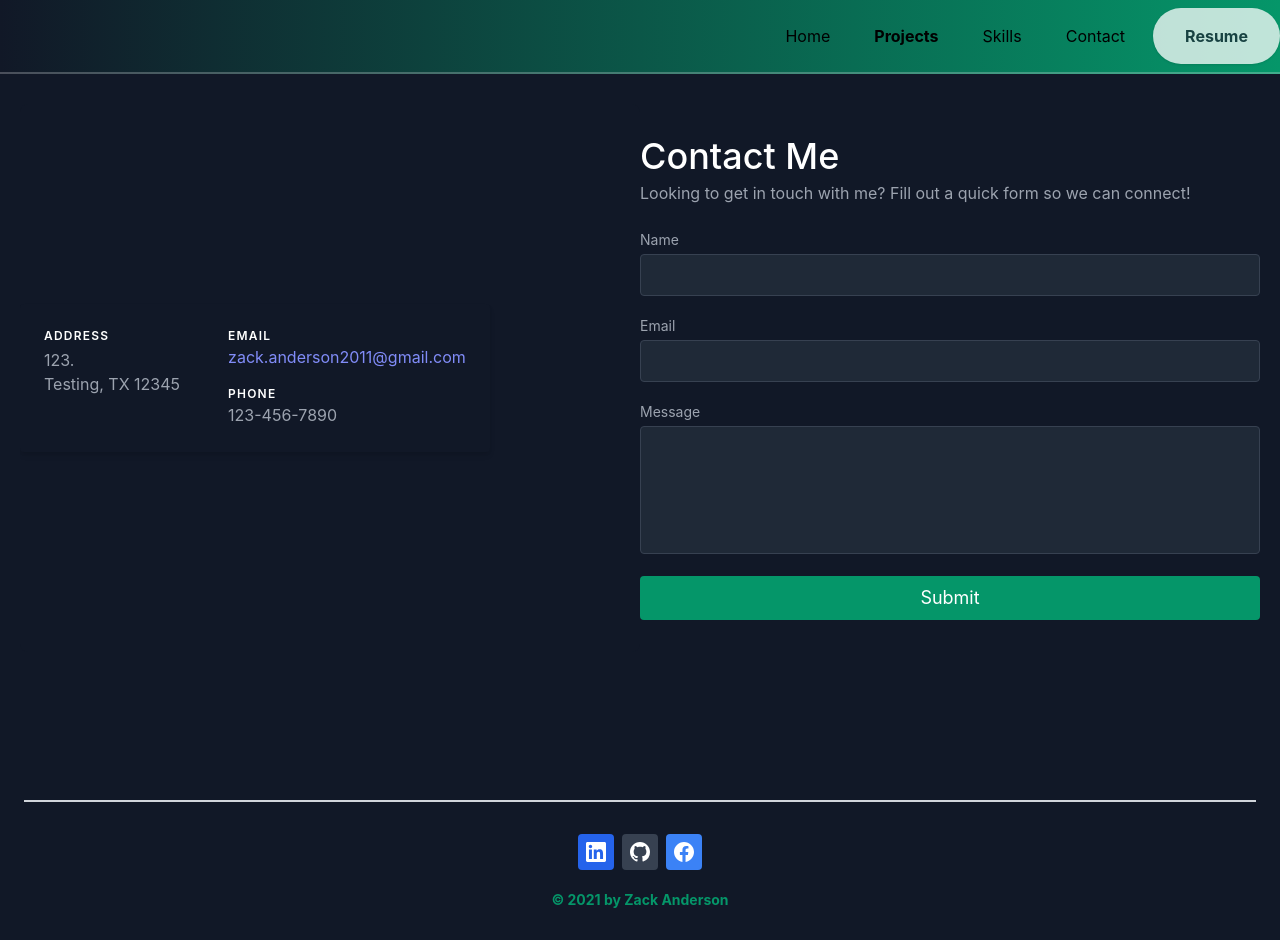
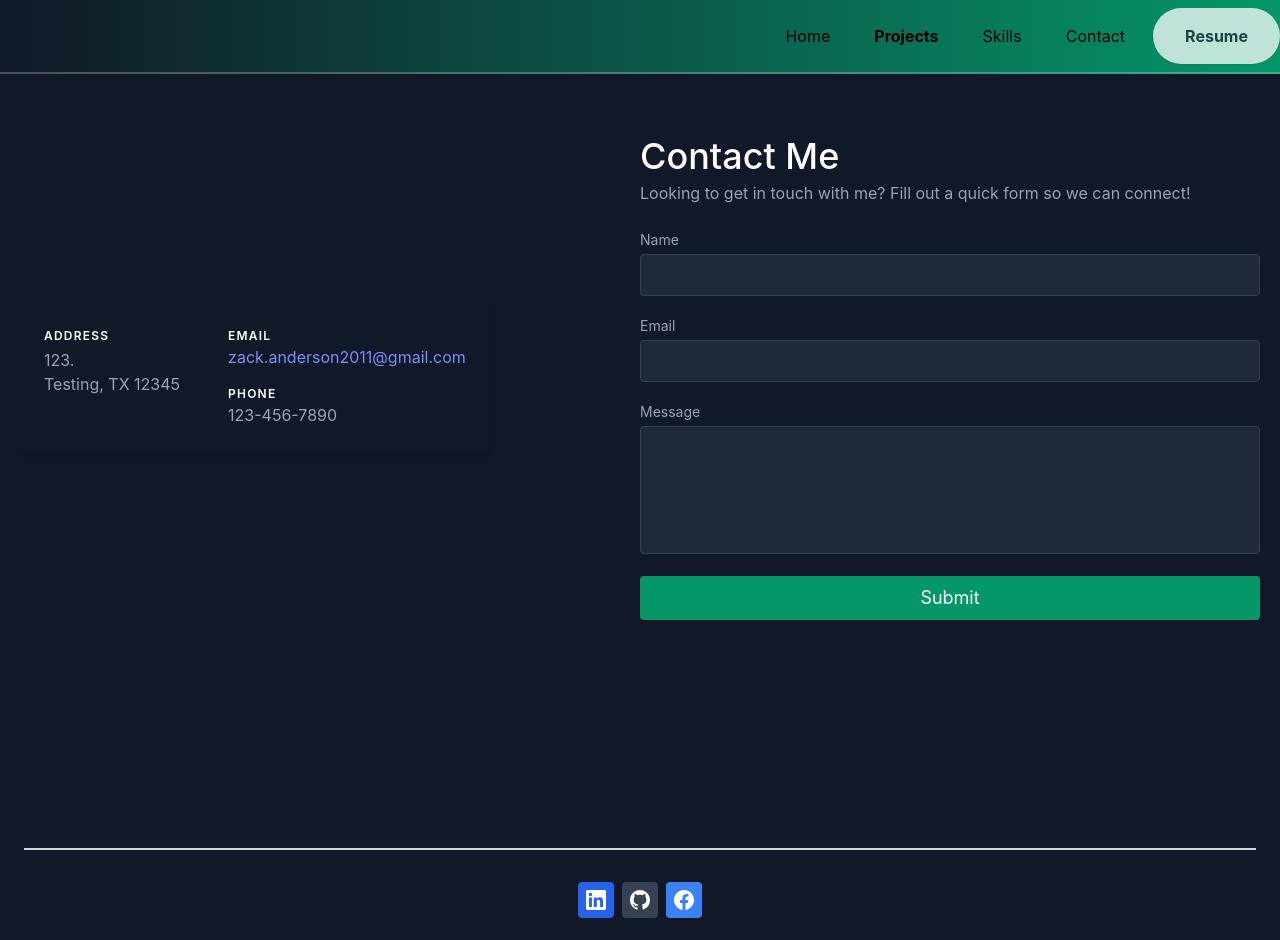
Before and after one commit to Zanderson91/react-portfolio, a React (Create React App) app in the folder react-portfolio/: page /contact in a window 1280 px wide. Shown: the top 940 px of the page. Built offline with nearby package versions, Linux system fonts and the light colour scheme.

Commit message:
tidying up styles

```diff
--- a/react-portfolio/package.json
+++ b/react-portfolio/package.json
@@ -9,6 +9,7 @@
     "@testing-library/user-event": "^12.8.3",
     "react": "^17.0.2",
     "react-dom": "^17.0.2",
+    "react-particles-js": "^3.5.3",
     "react-pdf": "^5.4.0",
     "react-router": "^5.2.1",
     "react-router-dom": "^5.3.0",
--- a/react-portfolio/src/App.js
+++ b/react-portfolio/src/App.js
@@ -5,7 +5,6 @@ import Nav from "./components/nav";
 import Projects from "./components/projects";
 import Skills from "./components/skills";
 import Contact from "./components/contact";
-import Resume from "./components/resume";
 import { Route, Switch } from 'react-router';
 import "./App.css";
 
--- a/react-portfolio/src/components/footer.js
+++ b/react-portfolio/src/components/footer.js
@@ -3,9 +3,10 @@ function Footer() {
     <div>
       <footer class="footer bg-dark relative pt-1 border-b-2 ">
         <div class="container mx-auto px-6 items-center">
-          <div class="mt-16 pb-24 border-t-2 border-gray-300 flex flex-col items-center">
+          <div class="mt-28 pb-20 border-t-2 border-gray-300 flex flex-col items-center">
             <div class="sm:w-2/3 text-center py-6">
               <div class="flex flex-wrap justify-center gap-2 pt-2">
+                <a href="http://www.github.com/Zanderson91">
                   <button class="bg-blue-600 p-2 font-semibold text-white inline-flex items-center space-x-2 rounded">
                     <svg
                       class="w-5 h-5 fill-current"
@@ -18,7 +19,12 @@ function Footer() {
                       </g>
                     </svg>
                   </button>
-                <button class="bg-gray-700 p-2 font-semibold text-white inline-flex items-center space-x-2 rounded">
+                </a>
+                <a href="http://www.github.com/Zanderson91">
+                  <button
+                    class="bg-gray-700 p-2 font-semibold text-white inline-flex items-center space-x-2 rounded"
+                    href="http://www.github.com"
+                  >
                     <svg
                       xmlns="http://www.w3.org/2000/svg"
                       aria-hidden="true"
@@ -37,6 +43,8 @@ function Footer() {
                       </g>
                     </svg>
                   </button>
+                </a>
+                <a href="https://www.facebook.com/Zanderson91">
                   <button class="bg-blue-500 p-2 font-semibold text-white inline-flex items-center space-x-2 rounded">
                     <svg
                       class="w-5 h-5 fill-current"
@@ -47,6 +55,7 @@ function Footer() {
                       <path d="M24 12.073c0-6.627-5.373-12-12-12s-12 5.373-12 12c0 5.99 4.388 10.954 10.125 11.854v-8.385H7.078v-3.47h3.047V9.43c0-3.007 1.792-4.669 4.533-4.669 1.312 0 2.686.235 2.686.235v2.953H15.83c-1.491 0-1.956.925-1.956 1.874v2.25h3.328l-.532 3.47h-2.796v8.385C19.612 23.027 24 18.062 24 12.073z" />
                     </svg>
                   </button>
+                </a>
                 <div class="container mx-auto px-6 items-center pt-3">
                   <p class="text-sm text-green-600 font-bold mb-2">
                     © 2021 by Zack Anderson
```
Also changed, not shown: 1 other file (tests, documents, lock files or other folders). Lines whose indentation alone changed are shown as unchanged.
